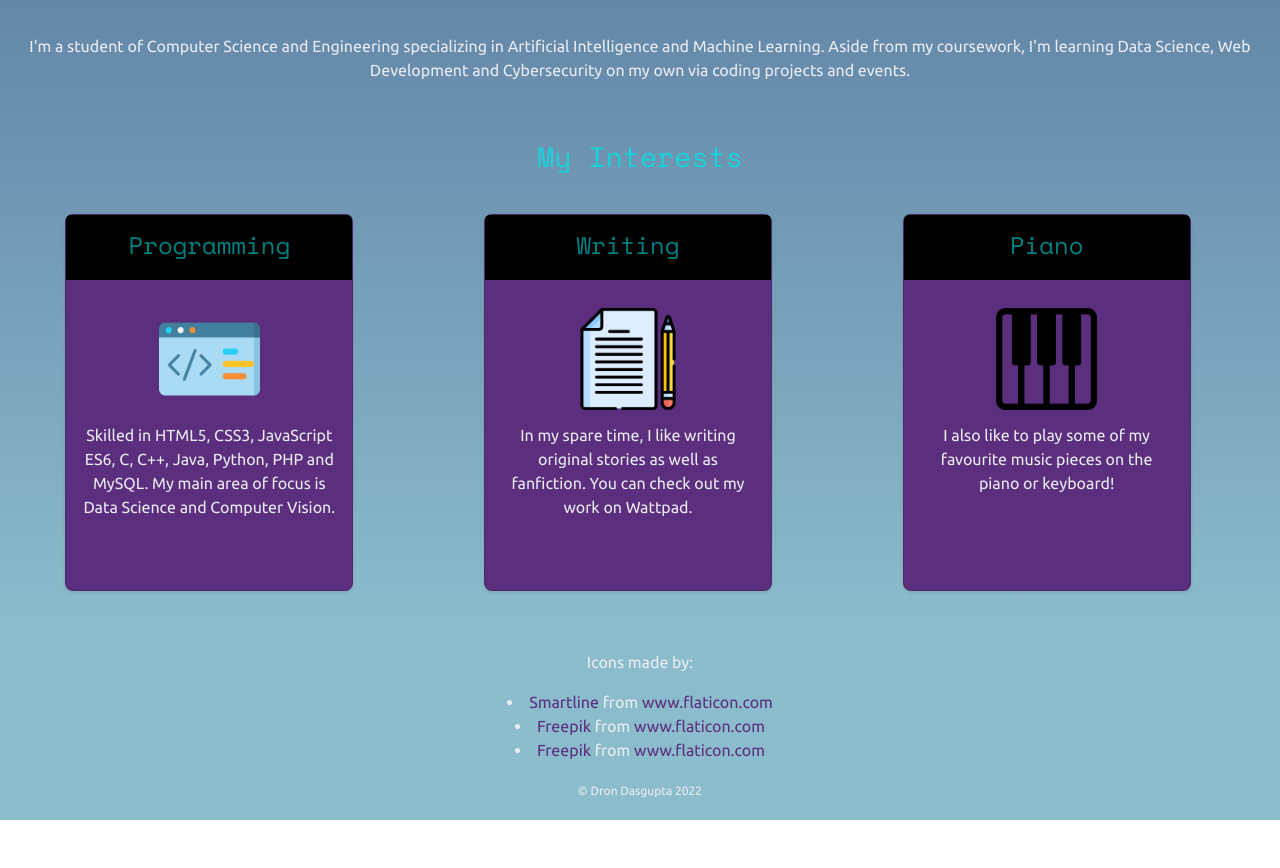
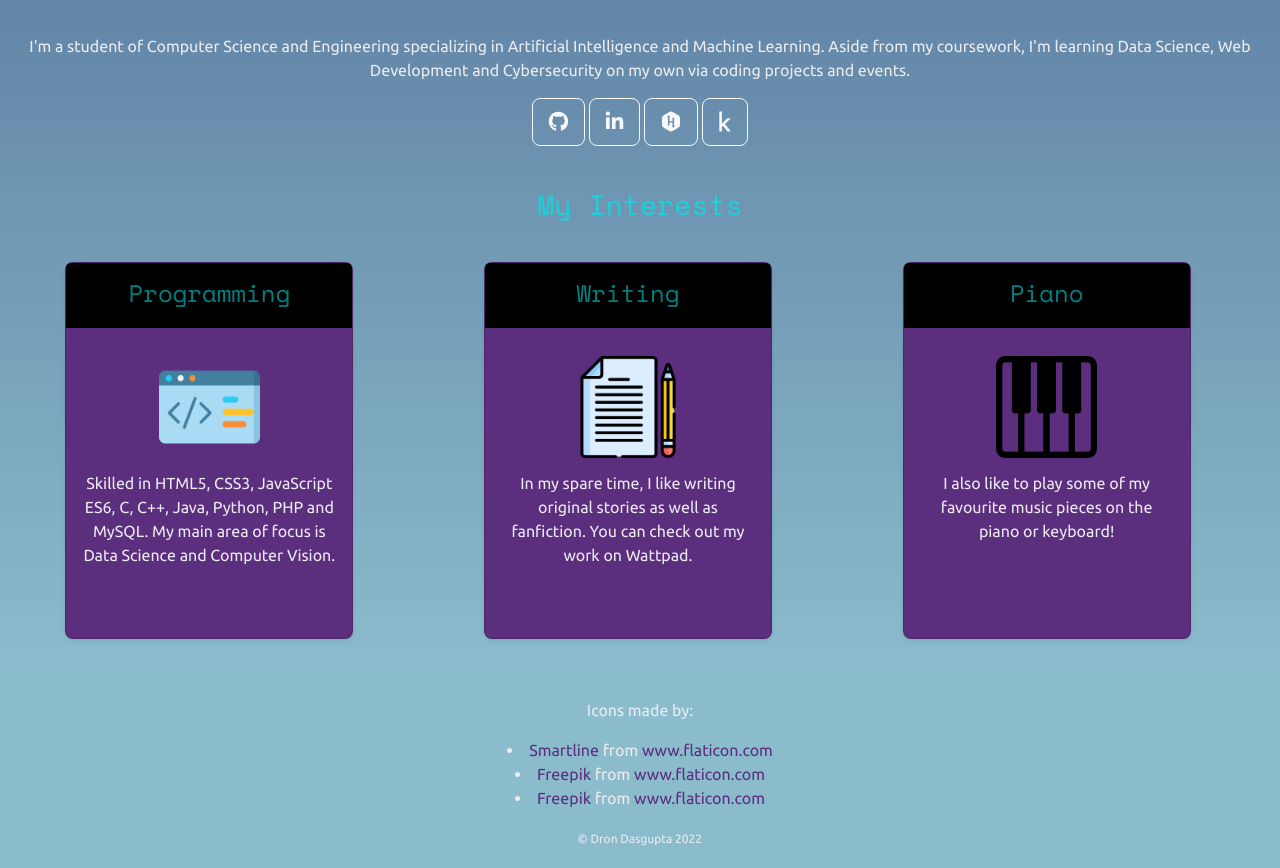
Before and after one commit to Blu3Meteor/Portfolio-Website, a plain HTML site: page index.html in a window 1280 px wide. Shown: the part 1791-2659 px from the top of the page. Before the commit the page ends 2611 px from the top, so only its background shows below. Drawn offline with nearby package versions, Linux system fonts and the light colour scheme.

Commit message:
Added icons in About Me section

```diff
--- a/css/styles.css
+++ b/css/styles.css
@@ -101,6 +101,7 @@ section:before {
   animation: blink 0.8s ease-in-out infinite;
 }
 
+
 .github-link {
   color: var(--cyan);
 }
--- a/index.html
+++ b/index.html
@@ -6,6 +6,7 @@
     <title>Dron Dasgupta</title>
 
     <meta name="viewport" content="width=device-width, initial-scale=1">
+
 
     <!-- Icon -->
     <link rel="icon" href="favicon.ico">
@@ -21,6 +22,8 @@
     <link href="https://fonts.googleapis.com/css2?family=Space+Mono:ital,wght@0,400;0,700;1,400;1,700&display=swap" rel="stylesheet">
     <link href="https://fonts.googleapis.com/css2?family=Montserrat:wght@100;400;900&family=Ubuntu&display=swap" rel="stylesheet">
 
+    <!-- FontAwesome Scripts -->
+    <script src="https://kit.fontawesome.com/736557cbc7.js" crossorigin="anonymous"></script>
 
   </head>
 
@@ -135,9 +138,16 @@
       <div class="container-fluid">
         <h2>About Me</h2>
         <img class="profpic" src="images/Photo-modified.png" alt="">
+
         <p>I'm a student of Computer Science and Engineering specializing in Artificial Intelligence
           and Machine Learning. Aside from my coursework, I'm learning Data Science, Web Development and
         Cybersecurity on my own via coding projects and events.</p>
+
+        <a href="https://github.com/Blu3Meteor"><button type="button" class="btn btn-outline-light btn-lg download-button"><i class="fab fa-github"></i></button></a>
+        <a href="https://www.linkedin.com/in/dron-dasgupta"><button type="button" class="btn btn-outline-light btn-lg download-button"><i class="fab fa-linkedin-in"></i></button></a>
+        <a href="https://www.hackerrank.com/dron_dasgupta?hr_r=1"><button type="button" class="btn btn-outline-light btn-lg download-button"><i class="fab fa-hackerrank"></i></button></a>
+        <a href="https://www.kaggle.com/drondasgupta"><button type="button" class="btn btn-outline-light btn-lg download-button"><i class="fab fa-kaggle"></i></button></a>
+
 
 
         <h3 class="interests">My Interests</h3>
@@ -198,6 +208,7 @@
         <p class="copyright"></p>
       </div>
 
+
     <!-- jQuery Scripts -->
     <script src="https://code.jquery.com/jquery-3.6.1.min.js" integrity="sha256-o88AwQnZB+VDvE9tvIXrMQaPlFFSUTR+nldQm1LuPXQ=" crossorigin="anonymous"></script>
 
```
